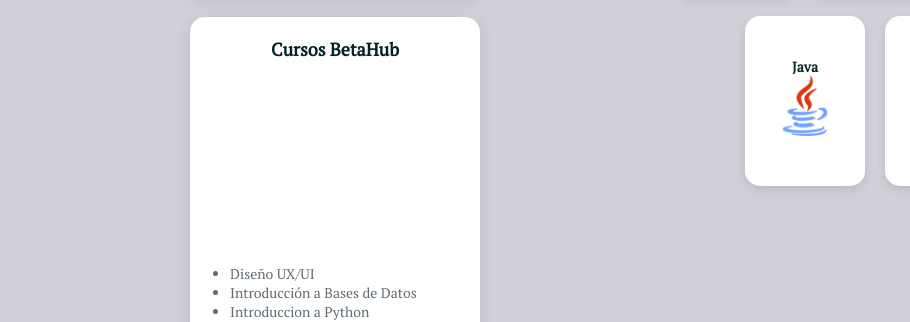
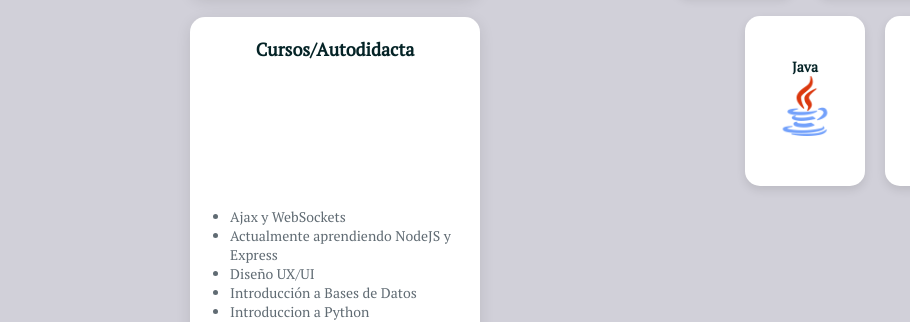
Before and after one commit to pulguitaCuak/facundo-Silva-Portfolio, a plain HTML site: page index.html in a window 1280 px wide. Shown: the part 878-1200 px from the top of the page, 0-910 px from the left. Drawn offline with Linux system fonts and the light colour scheme.

Commit message:
ultimos retoques

```diff
--- a/index.html
+++ b/index.html
@@ -56,8 +56,10 @@
           </div>
 
           <div class="card-formacion">
-            <h4>Cursos BetaHub</h4>
+            <h4>Cursos/Autodidacta</h4>
             <ul>
+              <li>Ajax y WebSockets</li>
+              <li>Actualmente aprendiendo NodeJS y Express</li>
               <li>Diseño UX/UI</li>
               <li>Introducción a Bases de Datos</li>
               <li>Introduccion a Python</li>
```
